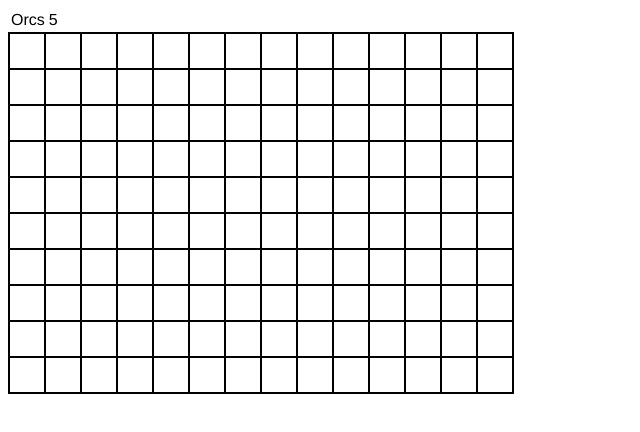
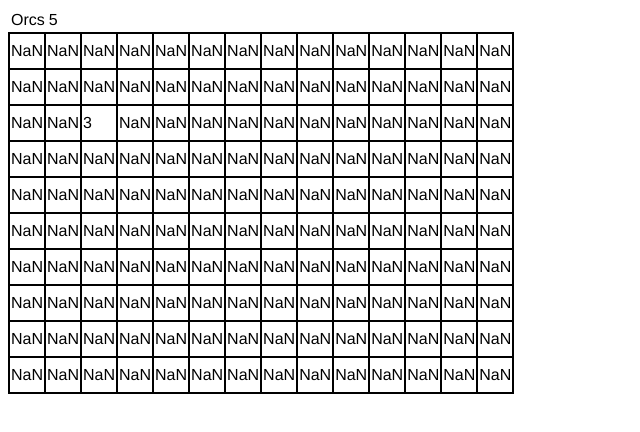
Before and after one commit to jake-orielly/untitled-idle-board-project, a Vue app: page / in a window 1280 px wide. Shown: the top 432 px of the page, without its empty margins (0-640 px from the left). Built offline with nearby package versions, Linux system fonts and the light colour scheme.

Commit message:
Showing army strengths

```diff
--- a/src/components/GameContainer.vue
+++ b/src/components/GameContainer.vue
@@ -26,6 +26,7 @@
             v-for="(col, colVal) in columns"
             :key="`cell-${colVal}-${rowVal}`"
           >
+            {{parseInt(getArmy(rowVal, colVal))}}
           </td>
         </tr>
       </tbody>
@@ -35,15 +36,32 @@
 
 <script>
 
-class Orc {
+class Unit {
+  static nameSingular= "Unit";
+  static namePlural = "Units";
+  static hp = 1;
+  static attack = 1;
+  static strength = 1;
+
+  static getLevel() {
+    return (this.hp + this.strength + this.attack) / 3;
+  }
+}
+
+class Orc extends Unit {
   static nameSingular = "Orc";
   static namePlural = "Orcs";
+  static hp = 10;
+  static attack = 3;
+  static strength = 6;
+}
 
-  constructor() {
-    this.hp = 10;
-    this.strength = 5;
-    this.attack = 4;
-  }
+class Wolf extends Unit {
+  static nameSingular = "Wolf";
+  static namePlural = "Wolves";
+  static hp = 5;
+  static attack = 3;
+  static strength = 3;
 }
 
 export default {
@@ -60,6 +78,26 @@ export default {
       },
       board:[]
     }
+  },
+  created() {
+    for (let x = 0; x < this.rows; x++) {
+      this.board.push([])
+      for (let y = 0; y < this.columns; y++)
+        this.board[x][y] = {
+          units: undefined,
+          structures: undefined,
+          terrain: "grass"
+        }
+    }
+    this.board[2][2].units = {
+      type: Wolf,
+      number: 3
+    };
+  },
+  methods: {
+    getArmy(row, col) {
+      return this.board[row][col].units?.type.getLevel();
+    }
   }
 }
 </script>
```
